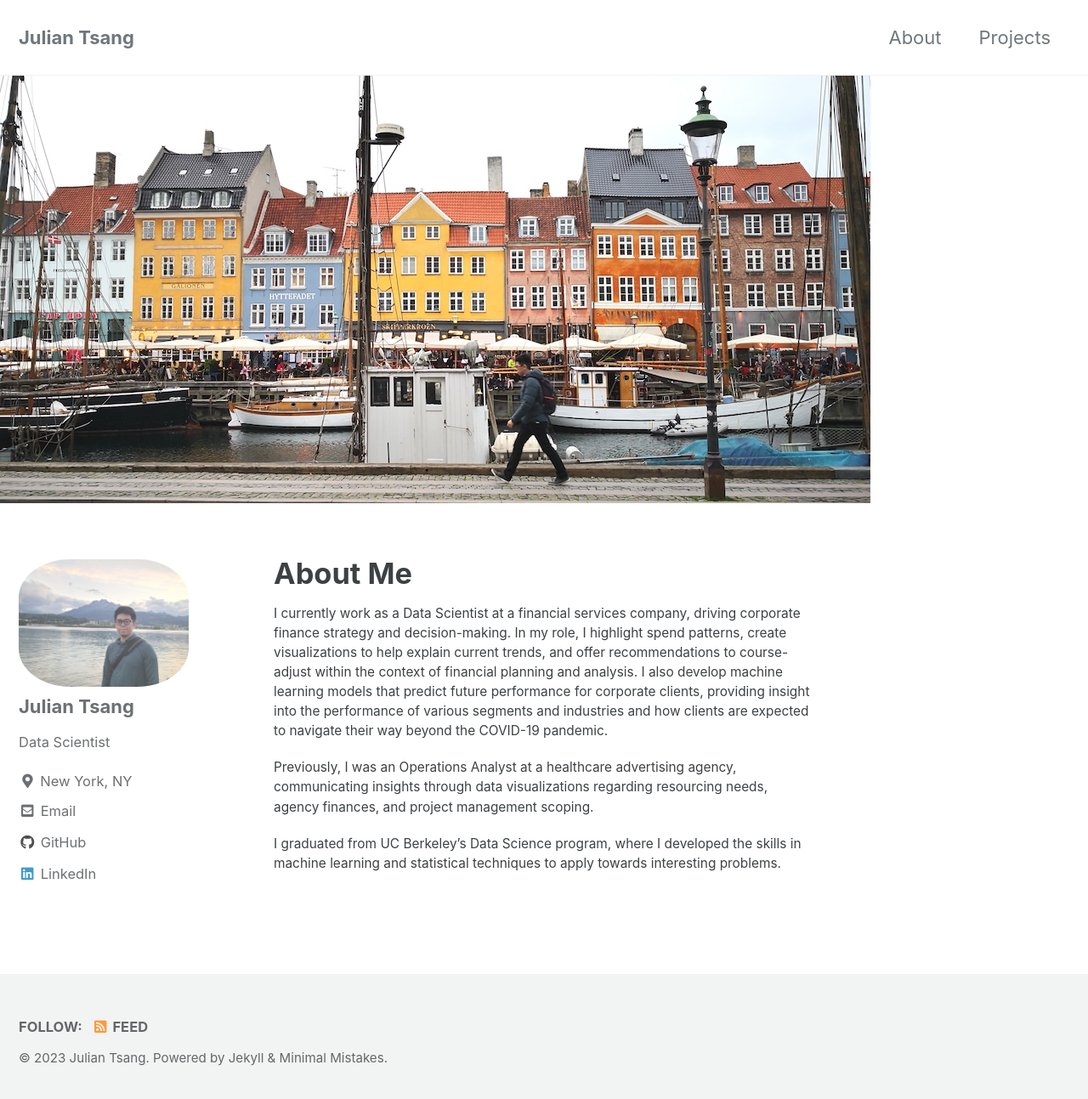
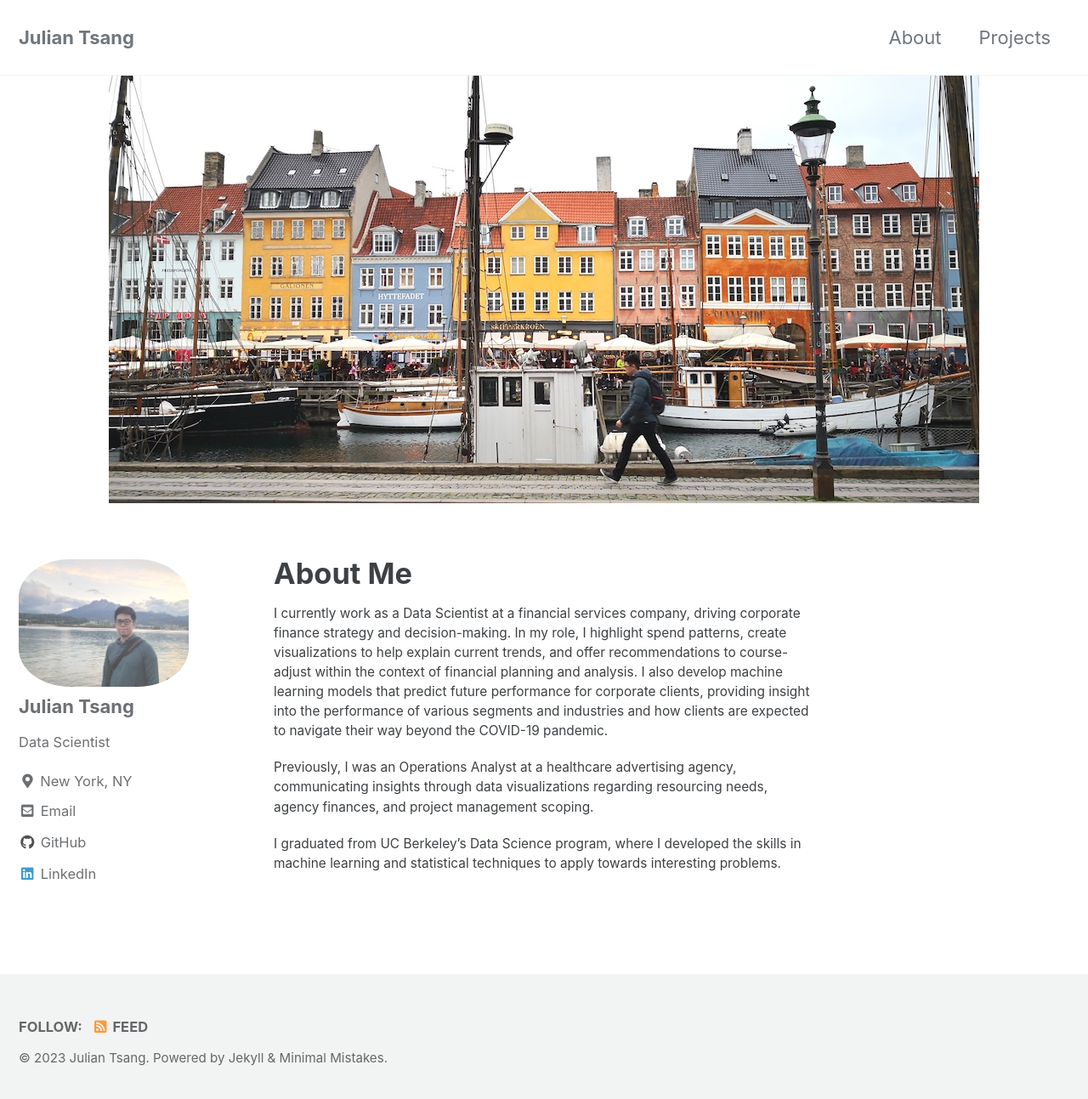
Before and after one commit to juliantsang1/juliantsang1.github.io, a Jekyll site: the page built from _pages/about.md, in a window 1280 px wide and 1301 px high. Shown: the top 1293 px of the window at 85% size. Built offline with Jekyll 4.4.1, drawn with Linux system fonts in a browser that asks for light colours; cached includes are drawn as plain includes.

Commit message:
hero image options

```diff
--- a/_sass/minimal-mistakes/_page.scss
+++ b/_sass/minimal-mistakes/_page.scss
@@ -219,8 +219,9 @@ body {
   // height: auto;
   margin-left: auto;
   margin-right: auto;
+  display: block;
   max-width: 90%;
-  object-fit: cover;
+  float: none;
   -ms-interpolation-mode: bicubic;
 }
 
```
